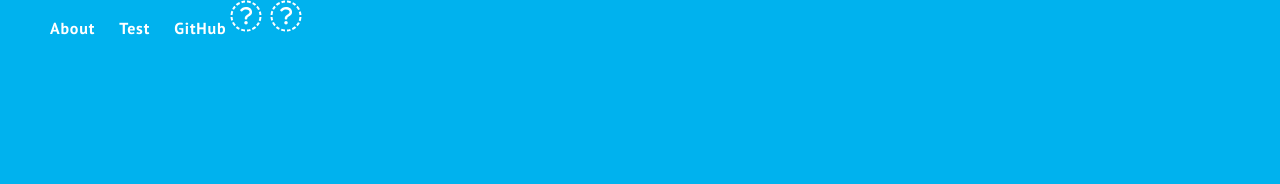
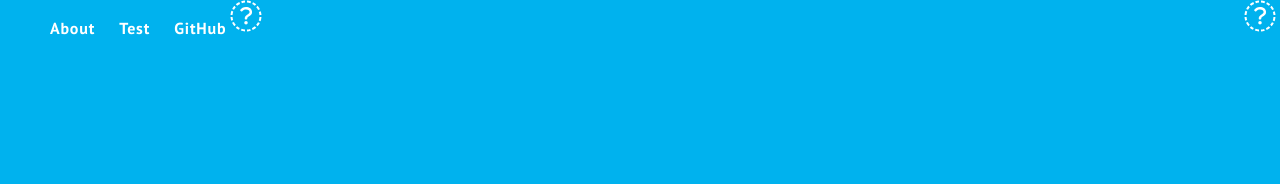
Before and after one commit to DS4PS/ds4ps_dev_site, a Jekyll site: the page built from about.md, in a window 1280 px wide. Shown: the top 184 px of the page. Built offline with Jekyll 4.4.1, drawn with Linux system fonts in a browser that asks for light colours; nearby versions of some CDN libraries; library files that are not in the unit come from our copies.

Commit message:
Update header.html

```diff
--- a/_includes/header.html
+++ b/_includes/header.html
@@ -9,13 +9,13 @@
 
         <a class="page-link" href="https://github.com/DS4PS" target="_blank">GitHub</a>
 
-        <a href="https://github.com/DS4PS/ds4ps_dev_site/tree/master/_posts" target="_blank">
+        <a class="page-nav-right" href="https://github.com/DS4PS/ds4ps_dev_site/tree/master/_posts" target="_blank" style="float:right">
            <p class="fa fa-github fa-2x" style="float:right"></p>
         </a>
 
     </nav>
 
-         <a class="page-nav-right" href="https://github.com/DS4PS/ds4ps_dev_site/tree/master/_posts" target="_blank">
+         <a href="https://github.com/DS4PS/ds4ps_dev_site/tree/master/_posts" target="_blank" style="float:right">
             <p class="fa fa-github fa-2x" style="color:white;text-align:right;"></p>
          </a>
 
```
